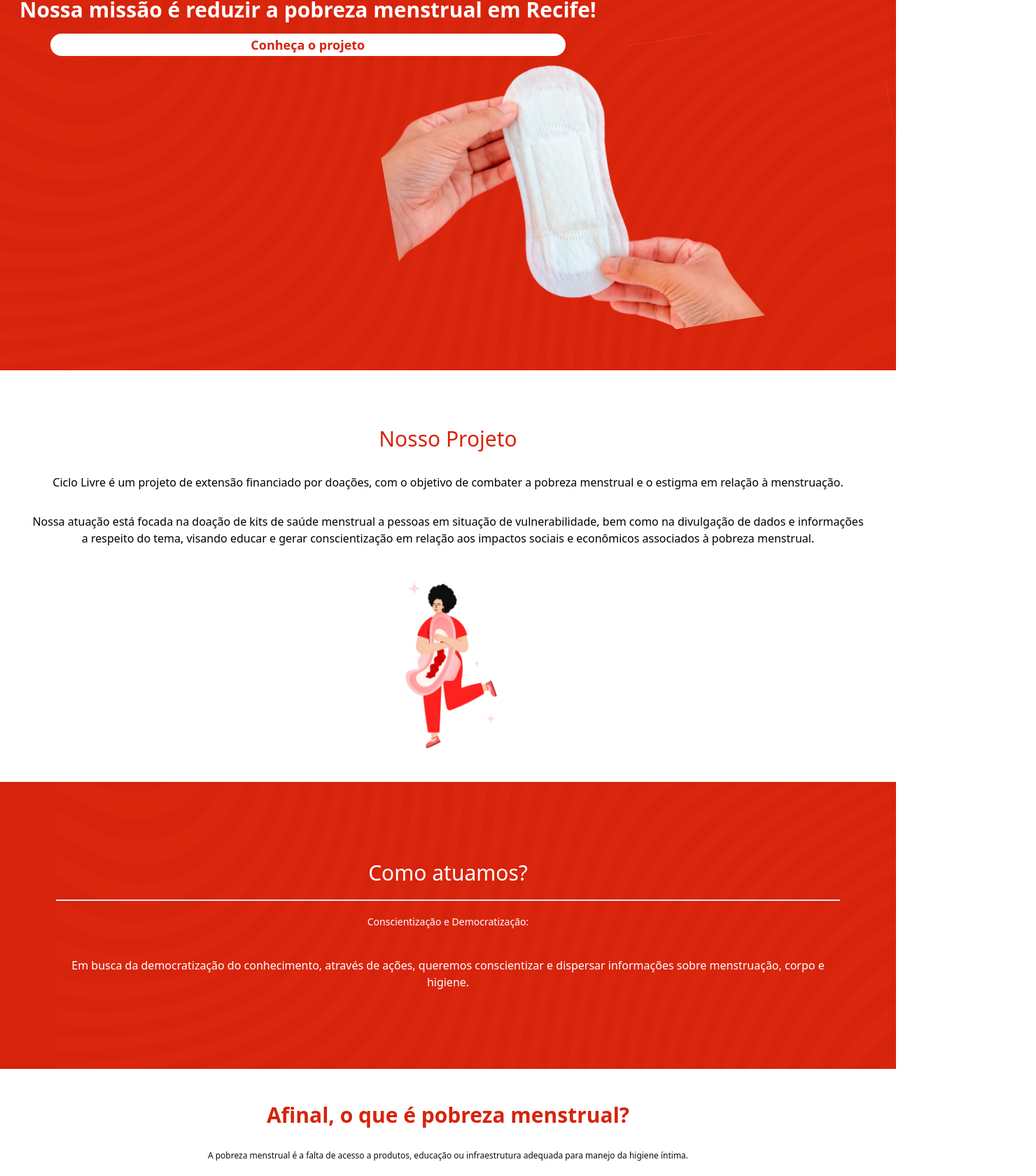
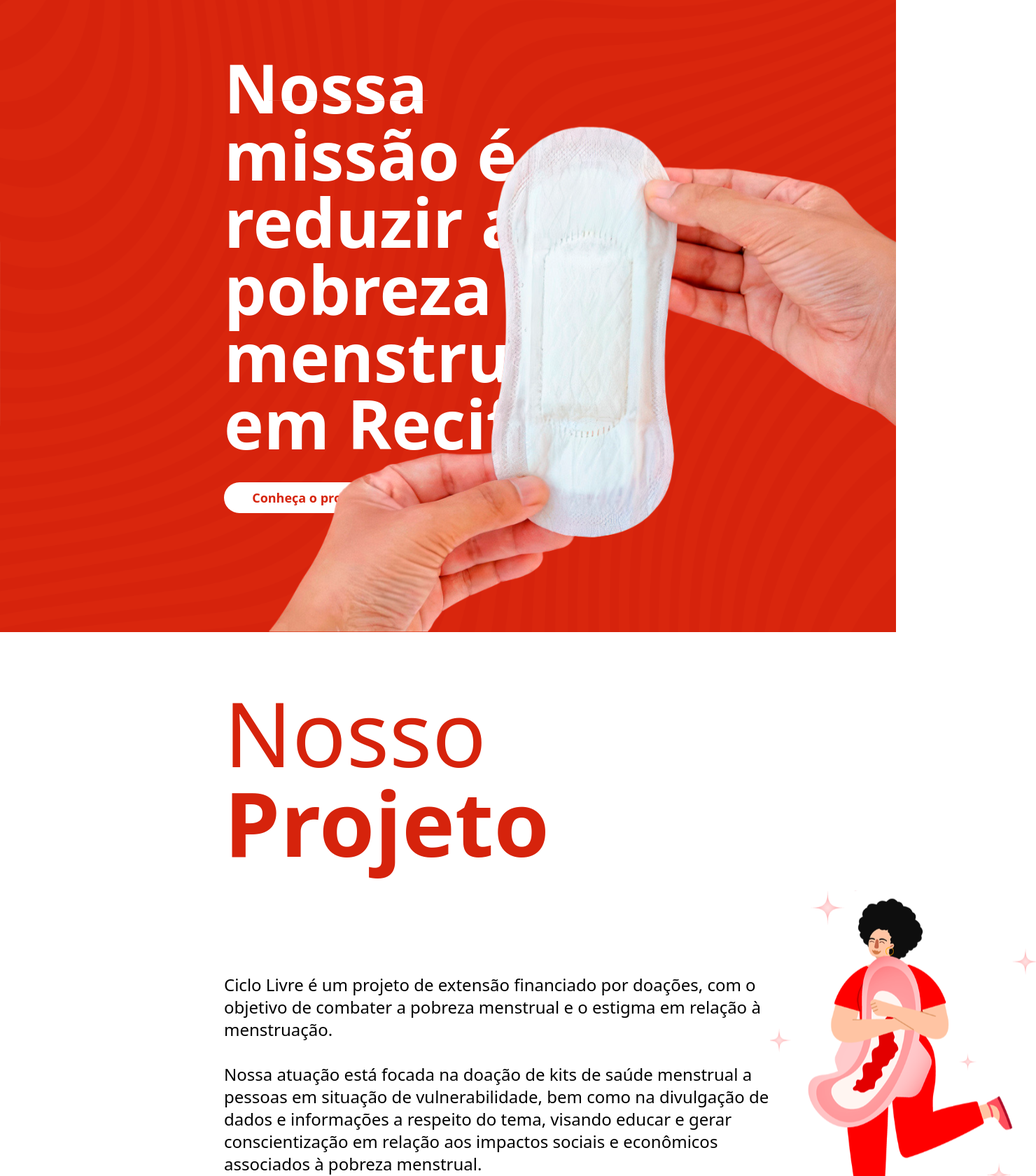
Before and after one commit to ThalysRossi/ciclo-livre-react-app, a React (Vite) app in the folder app/: page / in a window 1280 px wide. Shown: the part 163-1843 px from the top of the page at 70% size, 1480 px wide, since content can reach past the window. Built offline with nearby package versions, Linux system fonts and the light colour scheme.

Commit message:
Add desktop viewport

```diff
--- a/app/src/components/Dialog.jsx
+++ b/app/src/components/Dialog.jsx
@@ -14,11 +14,11 @@ export default function Modal() {
 
   return (
     <>
-      <div className="flex items-center justify-center">
+      <div className="flex items-center md:justify-start justify-center">
         <button
           type="button"
           onClick={openModal}
-          className="rounded-md px-4 py-2 text-sm font-medium text-clRed underline underline-offset-1"
+          className="rounded-md px-4 py-2 text-sm font-medium md:text-left md:text-lg md:italic text-clRed underline underline-offset-1"
         >
           Clique aqui e saiba mais
         </button>
--- a/app/src/pages/Activities.jsx
+++ b/app/src/pages/Activities.jsx
@@ -11,7 +11,7 @@ const Activities = () => {
 
   return (
     <div
-      className="flex flex-col bg-clRed w-full text-center px-20 overflow-hidden relative"
+      className="flex flex-col bg-clRed w-full text-center px-20 md:px-[500px] md:py-20 overflow-hidden relative"
       id="Activities"
     >
       <img
@@ -19,18 +19,18 @@ const Activities = () => {
         className="w-full h-full object-cover mix-blend-overlay absolute"
       ></img>
       <div
-        className={`pt-28 divide-y-2 divide transition-opacity ease-in duration-700 ${
+        className={`pt-28 divide-y-2 md:px-32 divide transition-opacity ease-in duration-700 ${
           isVisibleH1 ? "opacity-100" : "opacity-0"
         }`}
         ref={refH1}
       >
-        <h1 className="text-white text-3xl pb-5">Como atuamos?</h1>
-        <h2 className="text-white text-sm pt-5">
+        <h1 className="text-white text-3xl md:text-7xl pb-5">Como atuamos?</h1>
+        <h2 className="text-white text-sm md:text-3xl pt-5">
           Conscientização e Democratização:
         </h2>
       </div>
       <p
-        className={`text-white pt-10 pb-28 transition-opacity ease-in duration-700 ${
+        className={`text-white md:text-2xl font-normal pt-10 pb-28 transition-opacity ease-in duration-700 ${
           isVisibleContent ? "opacity-100" : "opacity-0"
         }`}
         ref={refContent}
--- a/app/src/pages/Definition.jsx
+++ b/app/src/pages/Definition.jsx
@@ -39,8 +39,10 @@ const Definition = () => {
   return (
     <>
       <div className="flex flex-col text-center items-center px-10 pb-16">
+        <div className="flex flex-col md:flex md:flex-row-reverse md:items-start">
+          <div className="md:flex md:flex-col">
             <h1
-          className={`text-clRed text-3xl font-semibold pt-12 transition-opacity ease-in duration-700 ${
+              className={`text-clRed text-3xl md:text-6xl md:w-[600px] md:text-left font-semibold pt-12 transition-opacity ease-in duration-700 ${
                 isVisibleH1 ? "opacity-100" : "opacity-0"
               }`}
               ref={refH1}
@@ -49,7 +51,7 @@ const Definition = () => {
             </h1>
 
             <p
-          className={`text-[#0C0C0C] text-xs pt-8 font-normal transition-opacity ease-in duration-700 ${
+              className={`text-[#0C0C0C] text-xs pt-8 font-normal md:text-2xl md:text-left md:w-[600px] md:text-opacity-70 transition-opacity ease-in duration-700 ${
                 isVisibleContent1 ? "opacity-100" : "opacity-0"
               }`}
               ref={refContent1}
@@ -66,16 +68,20 @@ const Definition = () => {
             >
               <Modal />
             </div>
+          </div>
 
           <img
             src={feet}
-          className={`pt-16 transition-opacity ease-in duration-700 ${
+            className={`pt-16 md:pr-52 transition-opacity ease-in duration-700 ${
               isVisibleImage1 ? "opacity-100" : "opacity-0"
             }`}
             ref={refImage1}
           ></img>
+        </div>
+        <div className="flex flex-col md:flex md:flex-row md:items-start">
+          <div className="md:flex md:flex-col md:w-[400px]">
             <h1
-          className={`text-clRed text-3xl font-semibold pt-16 transition-opacity ease-in duration-700 ${
+              className={`text-clRed text-3xl md:text-left md:text-6xl font-semibold pt-16 transition-opacity ease-in duration-700 ${
                 isVisibleH2 ? "opacity-100" : "opacity-0"
               }`}
               ref={refH2}
@@ -83,28 +89,30 @@ const Definition = () => {
               E por que nós precisamos combatê-la?
             </h1>
             <ul
-          className={`text-left list-item list-disc pt-5 pb-10 transition-opacity ease-in duration-700 ${
+              className={`text-left list-item list-disc pt-5 md:pt-10 md:text-opacity-70 pb-10 transition-opacity ease-in duration-700 ${
                 isVisibleList ? "opacity-100" : "opacity-0"
               }`}
               ref={refList}
             >
               <li>
-            Pela saúde e educação de mulheres, meninas e todas as pessoas que
-            menstruam;
+                Pela saúde e educação de mulheres, meninas e todas as pessoas
+                que menstruam;
               </li>
               <li>Pelos direitos humanos;</li>
               <li>Pelos direitos sexuais e reprodutivos;</li>
               <li>Pelo desenvolvimento econômico;</li>
               <li>Pela igualdade de gênero.</li>
             </ul>
+          </div>
 
           <img
-          className={`transition-opacity ease-in duration-700 ${
+            className={`md:pl-52 md:pt-14 transition-opacity ease-in duration-700 ${
               isVisibleImage2 ? "opacity-100" : "opacity-0"
             }`}
             src={group}
             ref={refImage2}
           ></img>
+        </div>
       </div>
       <div className="flex flex-col bg-clPink w-full text-center items-center gap-10 pb-16">
         <h1
--- a/app/src/pages/Home.jsx
+++ b/app/src/pages/Home.jsx
@@ -1,5 +1,6 @@
 import { useRef } from "react";
 import hands from "../assets/hands.svg";
+import landingHands from "../assets/landing-hands.svg";
 import layer from "../assets/Layer_1.png";
 import { useIsVisible } from "../hooks/UseIsVisible";
 const Home = () => {
@@ -10,7 +11,7 @@ const Home = () => {
   const isVisibleImage = useIsVisible(refImage);
   return (
     <div
-      className="flex flex-col h-[11%] w-full pt-28 relative bg-clRed items-start justify-evenly overflow-hidden"
+      className="flex flex-col md:flex-row  h-[11%] md:h-[17%] w-full pt-28 relative bg-clRed items-start justify-evenly overflow-hidden md:overflow-visible"
       id="Home"
     >
       <img
@@ -19,33 +20,37 @@ const Home = () => {
       ></img>
       <div
         ref={refContent}
-        className={`flex flex-col pt-10 px-7 text-center z-10 transition-opacity ease-in duration-700 ${
+        className={`flex flex-col pt-10 px-7 text-center md:text-start md:pl-80 md:pt-32 md:pb-14 z-10 transition-opacity ease-in duration-700 ${
           isVisibleContent ? "opacity-100" : "opacity-0"
         }`}
       >
-        <span className="text-white font-semibold text-3xl">
+        <h1 className="text-white font-semibold text-3xl md:text-8xl">
           Nossa missão é reduzir a pobreza menstrual em Recife!
-        </span>
-        <div className="pt-4 px-11 items-center">
-          <button
-            type="button"
-            className="w-full h-8 rounded-full bg-white cursor-pointer"
-          >
-            <span className="text-clRed font-semibold text-lg">
+        </h1>
+        <div className="w-full md:h-20 px-11 pt-9 md:px-0 md:pr-96 md:cursor-pointer">
+          <div className="w-full h-full flex md:flex md:w-full md:h-full rounded-3xl bg-white items-center md:justify-center md:items-center md:text-center md:cursor-pointer">
+            <a
+              className="w-full text-clRed font-semibold text-lg "
+              href="#Project"
+            >
               Conheça o projeto
-            </span>
-          </button>
+            </a>
+          </div>
         </div>
       </div>
       <div
         ref={refImage}
-        className={`h-full w-full md:w-3/4 md:h-3/4 z-10 transition-opacity ease-in duration-700 ${
+        className={`h-full w-full z-10 transition-opacity ease-in duration-700 ${
           isVisibleImage ? "opacity-100" : "opacity-0"
         }`}
       >
         <img
           src={hands}
-          className="w-full h-full object-fill absolute md:left-auto md:right-0 md:bottom-0 md:scale-x-100 md:w-3/4 md:h-3/4"
+          className="w-full h-full object-fill absolute md:hidden"
+        ></img>
+        <img
+          src={landingHands}
+          className="object-fill absolute right-0 bottom-0 hidden md:block"
         ></img>
       </div>
     </div>
--- a/app/src/pages/Project.jsx
+++ b/app/src/pages/Project.jsx
@@ -1,6 +1,9 @@
 import { useRef } from "react";
 import pad from "../assets/pad.png";
+import padLanding from "../assets/pad-landing.png";
+import padAlt from "../assets/image 5.svg";
 import { useIsVisible } from "../hooks/UseIsVisible";
+
 const Project = () => {
   const refContent = useRef();
   const isVisibleContent = useIsVisible(refContent);
@@ -12,27 +15,41 @@ const Project = () => {
   const isVisibleImage = useIsVisible(refImage);
 
   return (
-    <div className="flex flex-col text-center items-center" id="Project">
+    <div
+      className="flex flex-col w-full md:text-start md:items-start md:px-80 md:pb-60 text-center items-center"
+      id="Project"
+    >
       <h1
-        className={`text-3xl font-medium text-clRed pt-20 transition-opacity ease-in duration-700 ${
+        className={`text-3xl md:hidden font-medium text-clRed pt-20 transition-opacity ease-in duration-700 ${
           isVisibleH1 ? "opacity-100" : "opacity-0"
         }`}
         ref={refH1}
       >
         Nosso Projeto
       </h1>
+      <h1
+        className={`hidden text-9xl md:block text-clRed pt-20 transition-opacity ease-in duration-700 ${
+          isVisibleH1 ? "opacity-100" : "opacity-0"
+        }`}
+        ref={refH1}
+      >
+        <p className="font-extralight">Nosso</p>
+        <p className="font-semibold">Projeto</p>
+      </h1>
+
+      <div className="flex flex-col items-center md:flex md:flex-row">
         <div
-        className={`px-10 transition-opacity ease-in duration-700 ${
+          className={`px-10 md:px-0 md:text-wrap md:w-[780px] transition-opacity ease-in duration-700 ${
             isVisibleContent ? "opacity-100" : "opacity-0"
           }`}
           ref={refContent}
         >
-        <p className="pt-8 text-base font-normal">
+          <p className="pt-8 text-base md:text-2xl font-normal">
             Ciclo Livre é um projeto de extensão financiado por doações, com o
             objetivo de combater a pobreza menstrual e o estigma em relação à
             menstruação.
           </p>
-        <p className="pt-8 text-base font-normal">
+          <p className="pt-8 text-base md:text-2xl font-normal">
             Nossa atuação está focada na doação de kits de saúde menstrual a
             pessoas em situação de vulnerabilidade, bem como na divulgação de
             dados e informações a respeito do tema, visando educar e gerar
@@ -41,12 +58,13 @@ const Project = () => {
           </p>
         </div>
         <div
-        className={`py-12 transition-opacity ease-in duration-700 ${
+          className={`h-60 w-36 md:flex-grow md:h-[560px] md:w-[380px] py-12 md:py-0 transition-opacity ease-in duration-700 ${
             isVisibleImage ? "opacity-100" : "opacity-0"
           }`}
           ref={refImage}
         >
-        <img src={pad} className="h-60 w-36"></img>
+          <img src={padAlt} className="w-full h-full"></img>
+        </div>
       </div>
     </div>
   );
```
Also changed, not shown: app/src/components/Header.jsx (+12 -4 lines), app/src/components/Menu.jsx (+4 -4 lines), app/src/pages/Footer.jsx (+4 -4 lines), app/src/pages/Impacts.jsx (+21 -13 lines), app/src/pages/Testimonies.jsx (+57 -26 lines), app/src/assets/image 5.svg (added), app/src/assets/pad-landing.png (added). Lines whose indentation alone changed are shown as unchanged.
